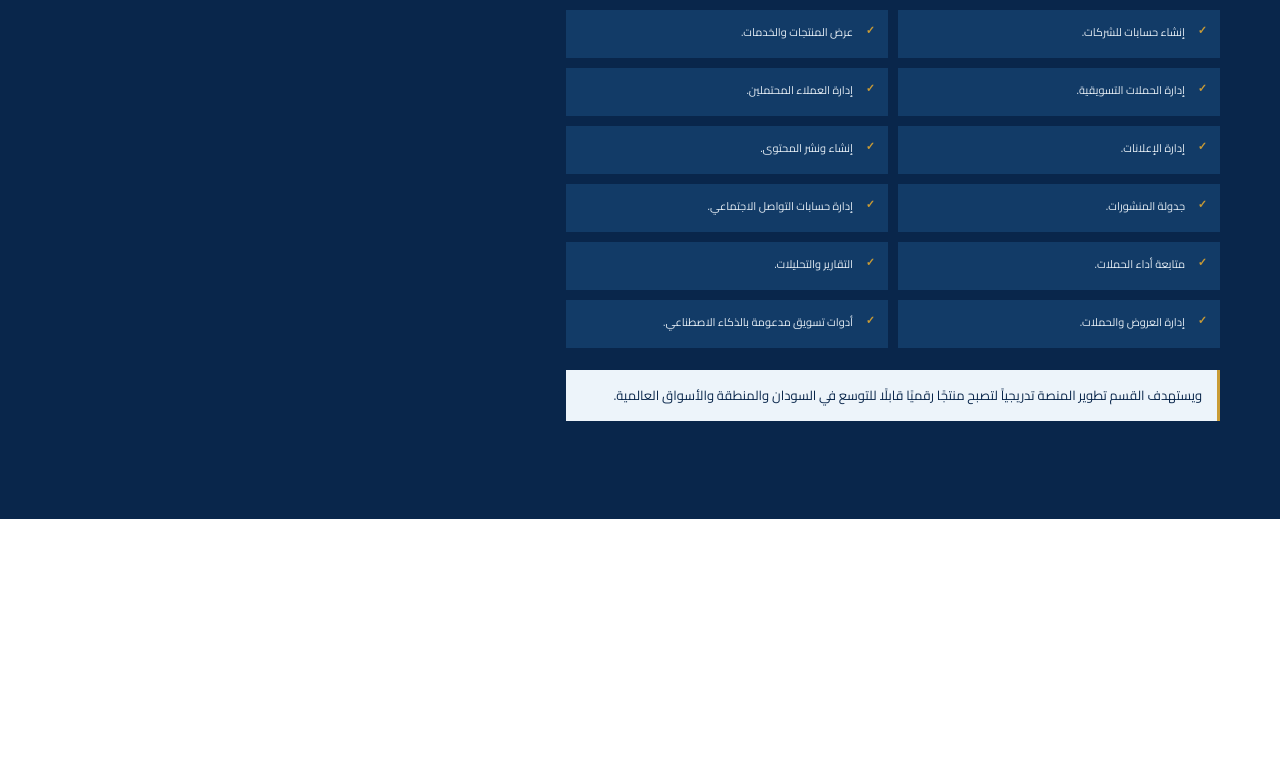
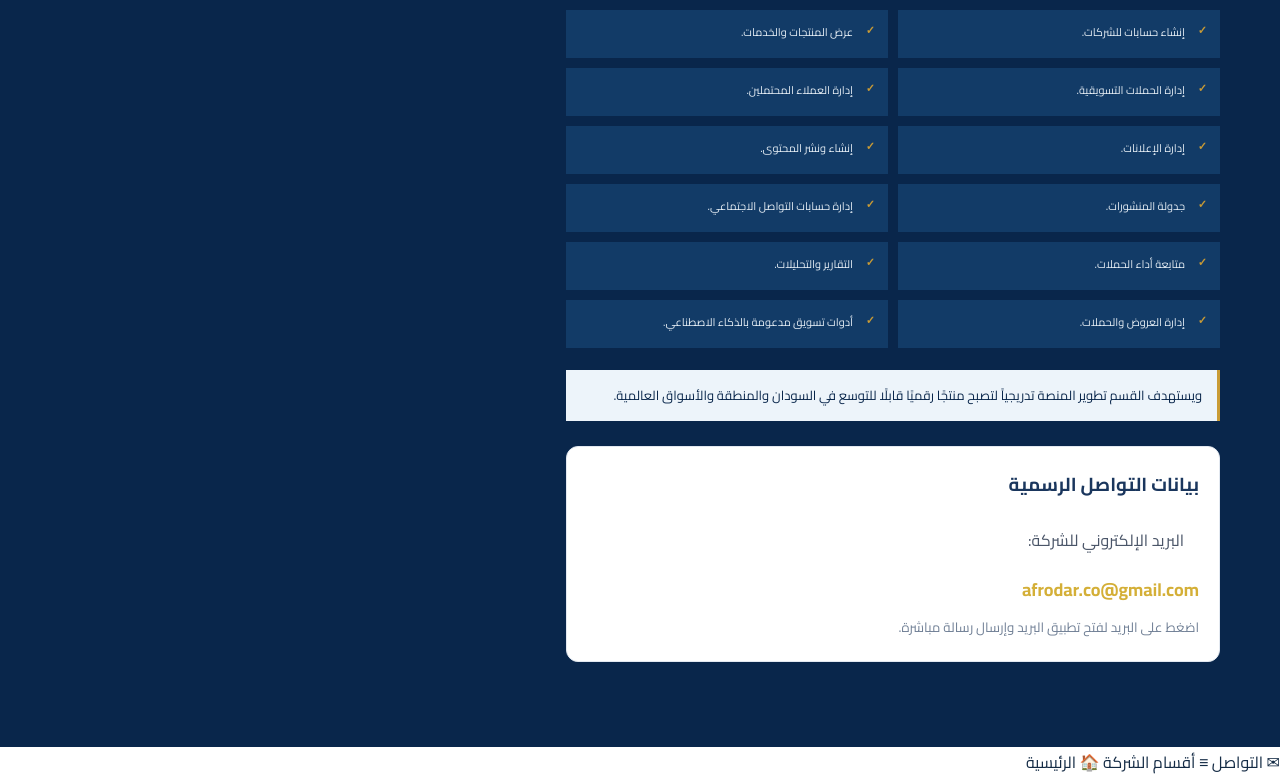
Before and after one commit to ehssan979/afrodar, a plain HTML site: page index.html in a window 1280 px wide. Shown: the part 10237-11014 px from the top of the page. Before the commit the page ends 10756 px from the top, so only its background shows below. Drawn offline with Linux system fonts and the light colour scheme.

Commit message:
Update index.html

```diff
--- a/index.html
+++ b/index.html
@@ -207,8 +207,39 @@
       </div>
     </section>
 
-    <section class="platform-section section-space">
+    <section class="platform-section section-space" id="contact">
       <div class="container platform-grid">
         <div class="platform-copy"><span class="kicker">AFRODAR MARKETING PLATFORM</span><h2>10. منصة أفرودار للتسويق</h2><p>ضمن استراتيجية القسم، تعمل أفرودار على تطوير منصة رقمية متخصصة في التسويق تحت مظلة الشركة.</p><p>تهدف المنصة إلى توفير منظومة رقمية تساعد الشركات ومقدمي الخدمات والمنتجات على الوصول إلى العملاء وإدارة عمليات التسويق بصورة أكثر كفاءة.</p><p>ومن الوظائف المستهدفة للمنصة:</p>
           <div class="check-grid compact"><span>إنشاء حسابات للشركات.</span><span>عرض المنتجات والخدمات.</span><span>إدارة الحملات التسويقية.</span><span>إدارة العملاء المحتملين.</span><span>إدارة الإعلانات.</span><span>إنشاء ونشر المحتوى.</span><span>جدولة المنشورات.</span><span>إدارة حسابات التواصل الاجتماعي.</span><span>متابعة أداء الحملات.</span><span>التقارير والتحليلات.</span><span>إدارة العروض والحملات.</span><span>أدوات تسويق مدعومة بالذكاء الاصطناعي.</span></div>
           <p class="highlight-note">ويستهدف القسم تطوير المنصة تدريجياً لتصبح منتجًا رقميًا قابلًا للتوسع في السودان والمنطقة والأسواق العالمية.</p>
+
+          <!-- قسم البريد الإلكتروني الرسمي -->
+          <div class="contact-box" style="margin-top: 25px; padding: 20px; background: #fff; border-radius: 12px; border: 1px solid #e2e8f0;">
+            <h3 style="color: #1a365d; margin-bottom: 10px;">بيانات التواصل الرسمية</h3>
+            <p style="margin-bottom: 5px; color: #4a5568;">البريد الإلكتروني للشركة:</p>
+            <a href="mailto:afrodar.co@gmail.com" class="email-link" style="color: #d4af37; font-weight: bold; text-decoration: none; font-size: 18px;">afrodar.co@gmail.com</a>
+            <small style="display: block; margin-top: 8px; color: #718096;">اضغط على البريد لفتح تطبيق البريد وإرسال رسالة مباشرة.</small>
+          </div>
+        </div>
+      </div>
+    </section>
+  </main>
+
+  <!-- شريط التنقل السفلي العائم -->
+  <nav class="bottom-nav">
+    <a href="#contact" class="nav-item">
+      <span class="nav-icon">✉</span>
+      <span class="nav-label">التواصل</span>
+    </a>
+    <a href="#sectors" class="nav-item">
+      <span class="nav-icon">≡</span>
+      <span class="nav-label">أقسام الشركة</span>
+    </a>
+    <a href="#home" class="nav-item active">
+      <span class="nav-icon">🏠</span>
+      <span class="nav-label">الرئيسية</span>
+    </a>
+  </nav>
+
+</body>
+</html>
```
